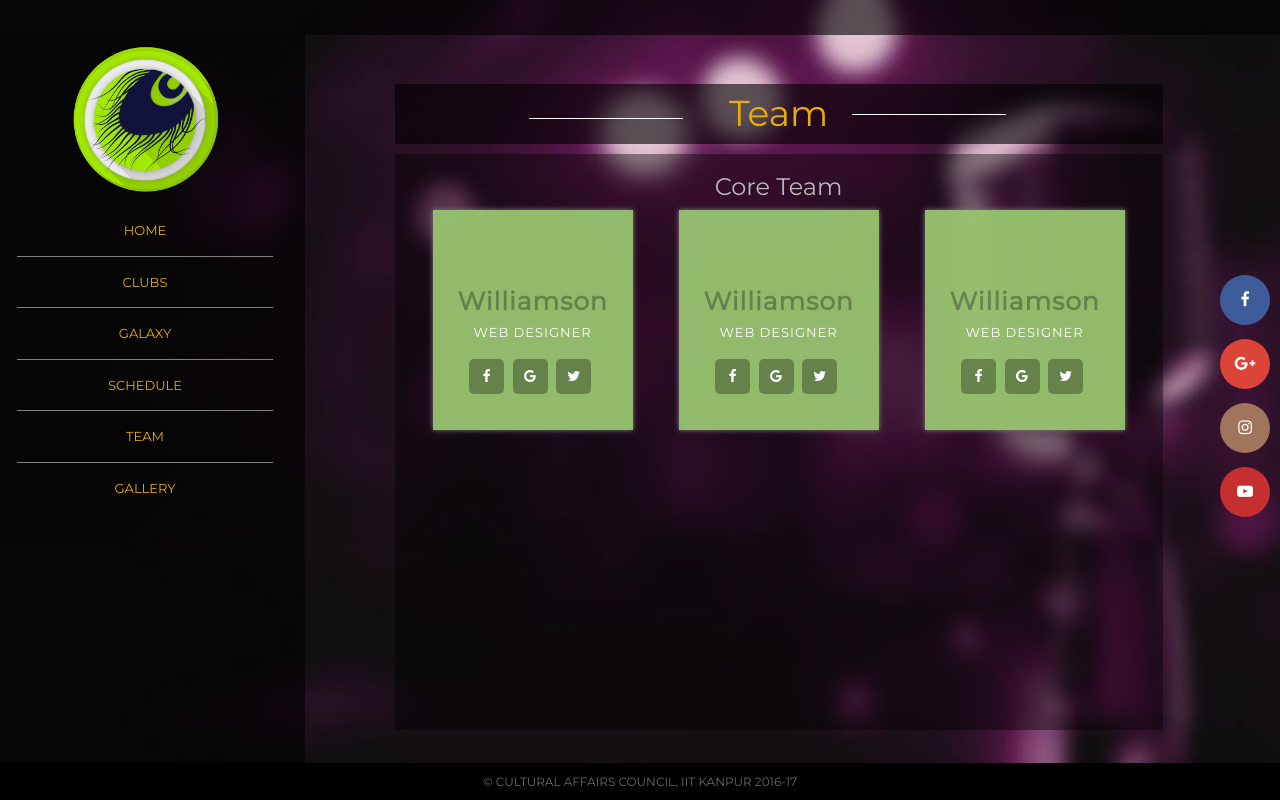
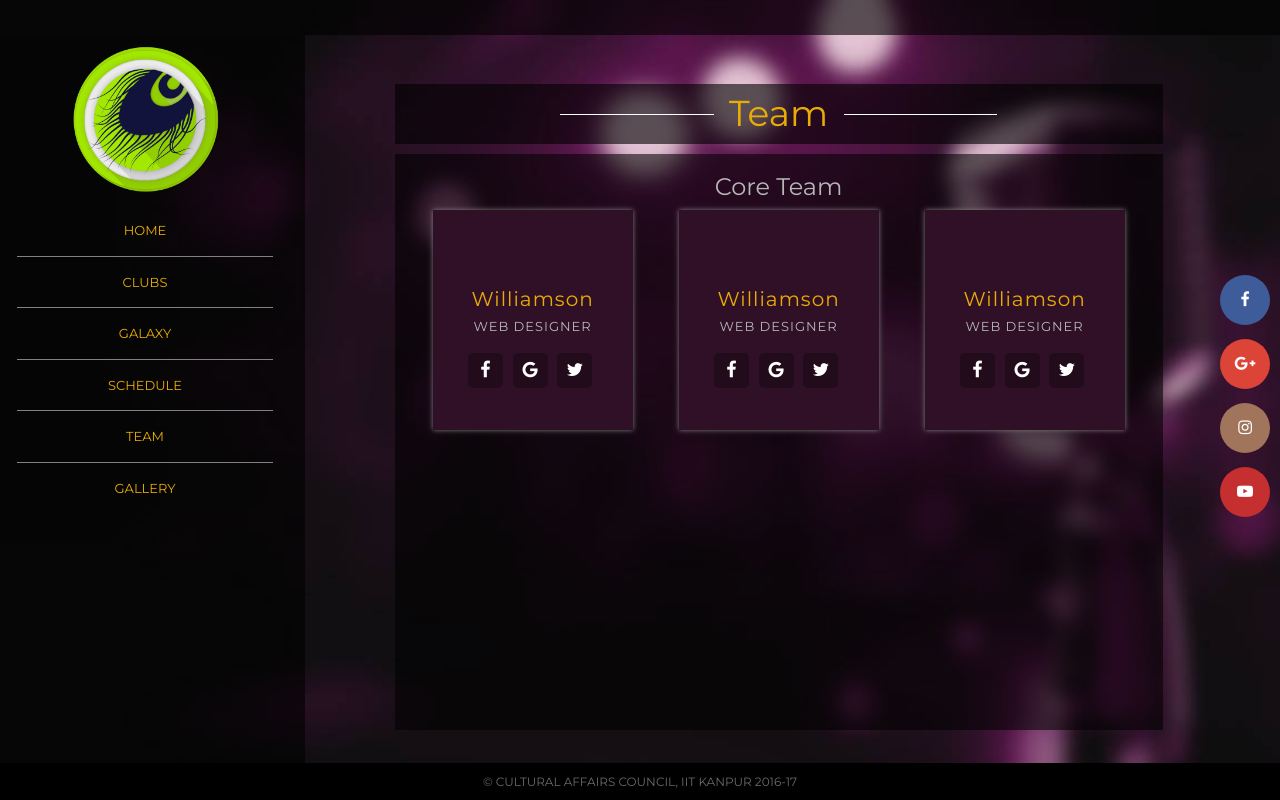
Before and after one commit to shivnshu/CultCouncilIITK, a CodeIgniter app: page /database/index.php/welcome/team in a window 1280 px wide. Run offline with CodeIgniter, Linux system fonts and the light colour scheme.

Commit message:
design almost completed

```diff
--- a/css/mystyles.css
+++ b/css/mystyles.css
@@ -257,6 +257,7 @@ footer {font-size: 12px; color: #6C6968; text-transform: uppercase; background-c
     color: #e8ad05;
     background-color:rgba(0, 0, 0, .6);
     padding:10px;
+    position: relative;
 }
 
 /*IMPROVE THIS*/
@@ -267,7 +268,8 @@ footer {font-size: 12px; color: #6C6968; text-transform: uppercase; background-c
     border-bottom: 1px #fff solid;
     display: inline-block;
     position: absolute;
-    margin: 24px 0 0 -200px;
+    margin-left: -22%;
+    margin-top: 20px;
 }
 
 .scroll-title::after{
@@ -276,7 +278,7 @@ footer {font-size: 12px; color: #6C6968; text-transform: uppercase; background-c
     border-bottom: 1px #fff solid;
     display: inline-block;
     position: absolute;
-    margin-left: 24px;
+    margin-left: 2%;
     margin-top: 20px;
 }
 
@@ -285,10 +287,11 @@ footer {font-size: 12px; color: #6C6968; text-transform: uppercase; background-c
   height: 400px;
   overflow-y: scroll;
   /*opacity: 0.8;*/
-  background-color:rgba(0, 0, 0, .4);
-
+  background-color:rgba(0, 0, 0, .57);
+  font-size: 18px;
   color: #b7b7b7;
 }
+
 
 .scrollBar a{
     color: #e8ad05;
@@ -431,7 +434,7 @@ a{
     top: 0;
     left: 0;
     padding: 40px 20px;
-    background: rgba(152, 197, 112, 0.95);
+    background: #301027;
     /*opacity: 0;*/
 }
 /*.our-team:hover .team-content{
@@ -441,16 +444,16 @@ a{
     margin: 20px 0;
     position: relative;
     top: 13%;
-    font-size: 25px;
-    font-weight: bold;
-    color: rgba(0, 0, 0, 0.3);
+    font-size: 20px;
+    /*font-weight: bold;*/
+    color: #e8ad05;
     letter-spacing: 1px;
     text-transform: capitalize;
 }
 .our-team .team-prof small{
     display: block;
     font-size: 13px;
-    color: #fff;
+    color: #b7b7b7;
     margin-top: 10px;
     text-transform: uppercase;
 }
```
